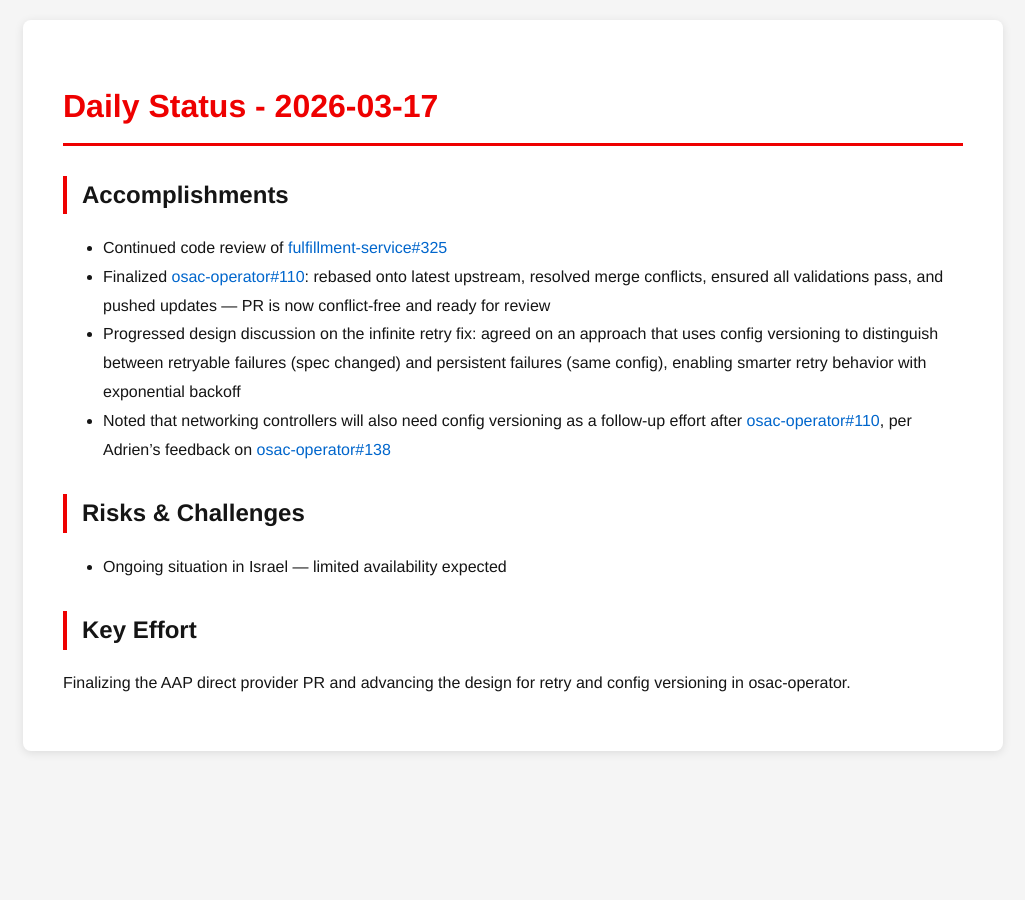
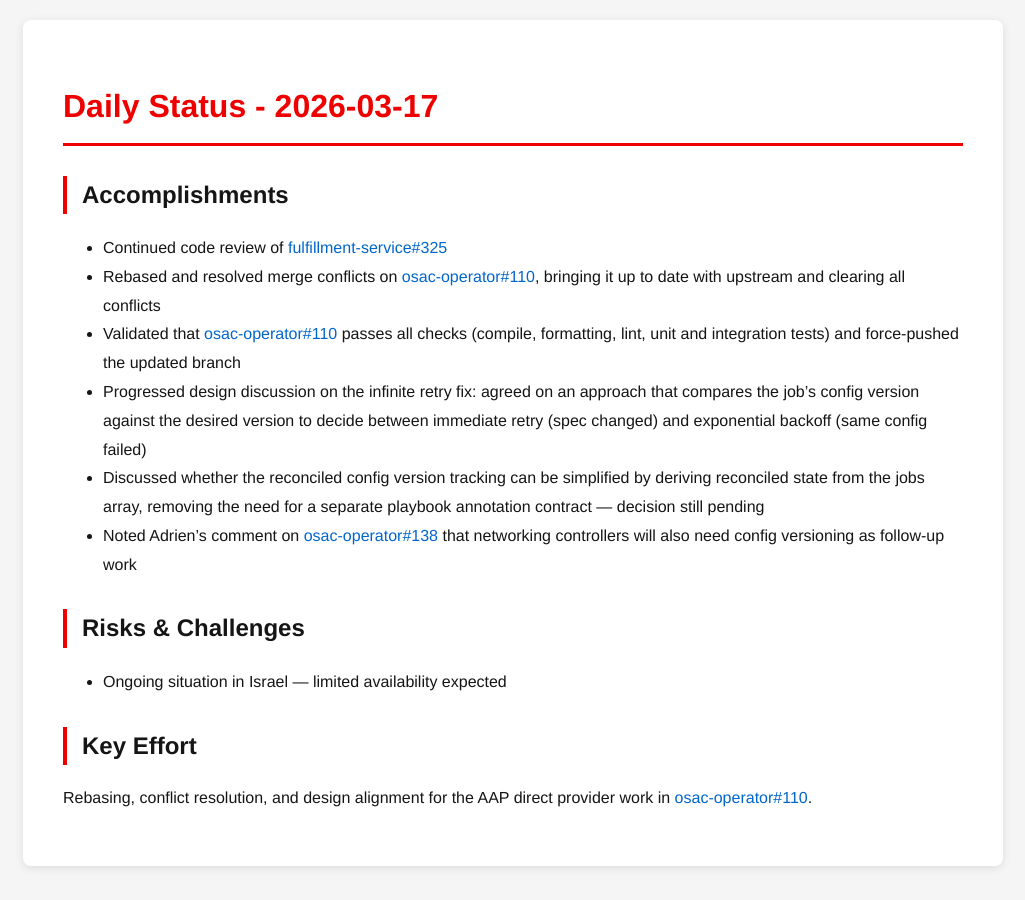
Before and after one commit to tzvatot/daily-status, a Jekyll site: the page built from 2026-03-17.md, in a window 1280 px wide. Shown: the whole page, without its empty margins (127-1152 px from the left). Built offline with Jekyll 4.4.1, drawn with Linux system fonts in a browser that asks for light colours.

Commit message:
Daily status update - 2026-03-17

```diff
--- a/2026-03-17.md
+++ b/2026-03-17.md
@@ -8,12 +8,14 @@ date: 2026-03-17
 
 ## Accomplishments
 - Continued code review of [fulfillment-service#325](https://github.com/osac-project/fulfillment-service/pull/325)
-- Finalized [osac-operator#110](https://github.com/osac-project/osac-operator/pull/110): rebased onto latest upstream, resolved merge conflicts, ensured all validations pass, and pushed updates — PR is now conflict-free and ready for review
-- Progressed design discussion on the infinite retry fix: agreed on an approach that uses config versioning to distinguish between retryable failures (spec changed) and persistent failures (same config), enabling smarter retry behavior with exponential backoff
-- Noted that networking controllers will also need config versioning as a follow-up effort after [osac-operator#110](https://github.com/osac-project/osac-operator/pull/110), per Adrien's feedback on [osac-operator#138](https://github.com/osac-project/osac-operator/pull/138)
+- Rebased and resolved merge conflicts on [osac-operator#110](https://github.com/osac-project/osac-operator/pull/110), bringing it up to date with upstream and clearing all conflicts
+- Validated that [osac-operator#110](https://github.com/osac-project/osac-operator/pull/110) passes all checks (compile, formatting, lint, unit and integration tests) and force-pushed the updated branch
+- Progressed design discussion on the infinite retry fix: agreed on an approach that compares the job's config version against the desired version to decide between immediate retry (spec changed) and exponential backoff (same config failed)
+- Discussed whether the reconciled config version tracking can be simplified by deriving reconciled state from the jobs array, removing the need for a separate playbook annotation contract — decision still pending
+- Noted Adrien's comment on [osac-operator#138](https://github.com/osac-project/osac-operator/pull/138) that networking controllers will also need config versioning as follow-up work
 
 ## Risks & Challenges
 - Ongoing situation in Israel — limited availability expected
 
 ## Key Effort
-Finalizing the AAP direct provider PR and advancing the design for retry and config versioning in osac-operator.
+Rebasing, conflict resolution, and design alignment for the AAP direct provider work in [osac-operator#110](https://github.com/osac-project/osac-operator/pull/110).
```
